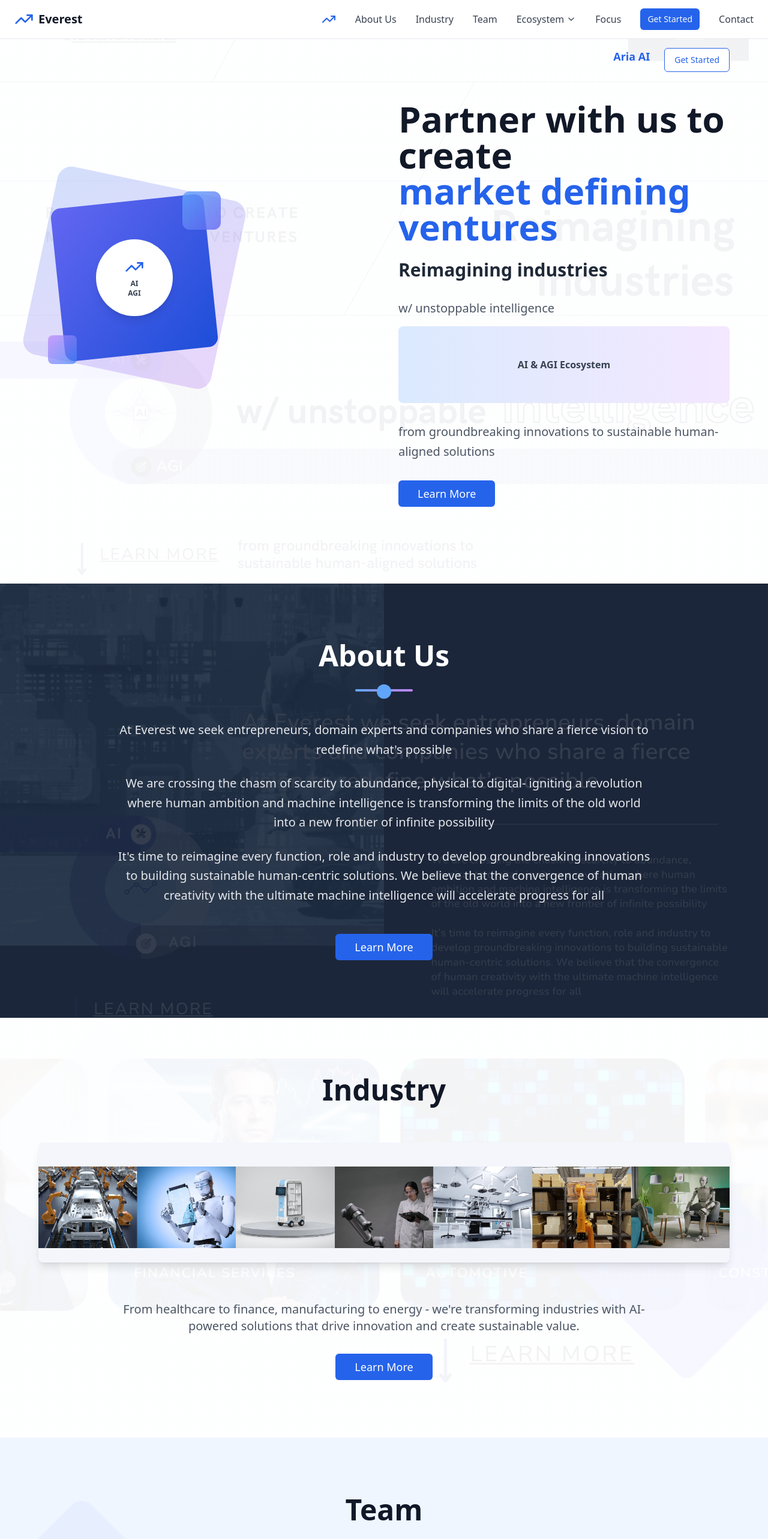
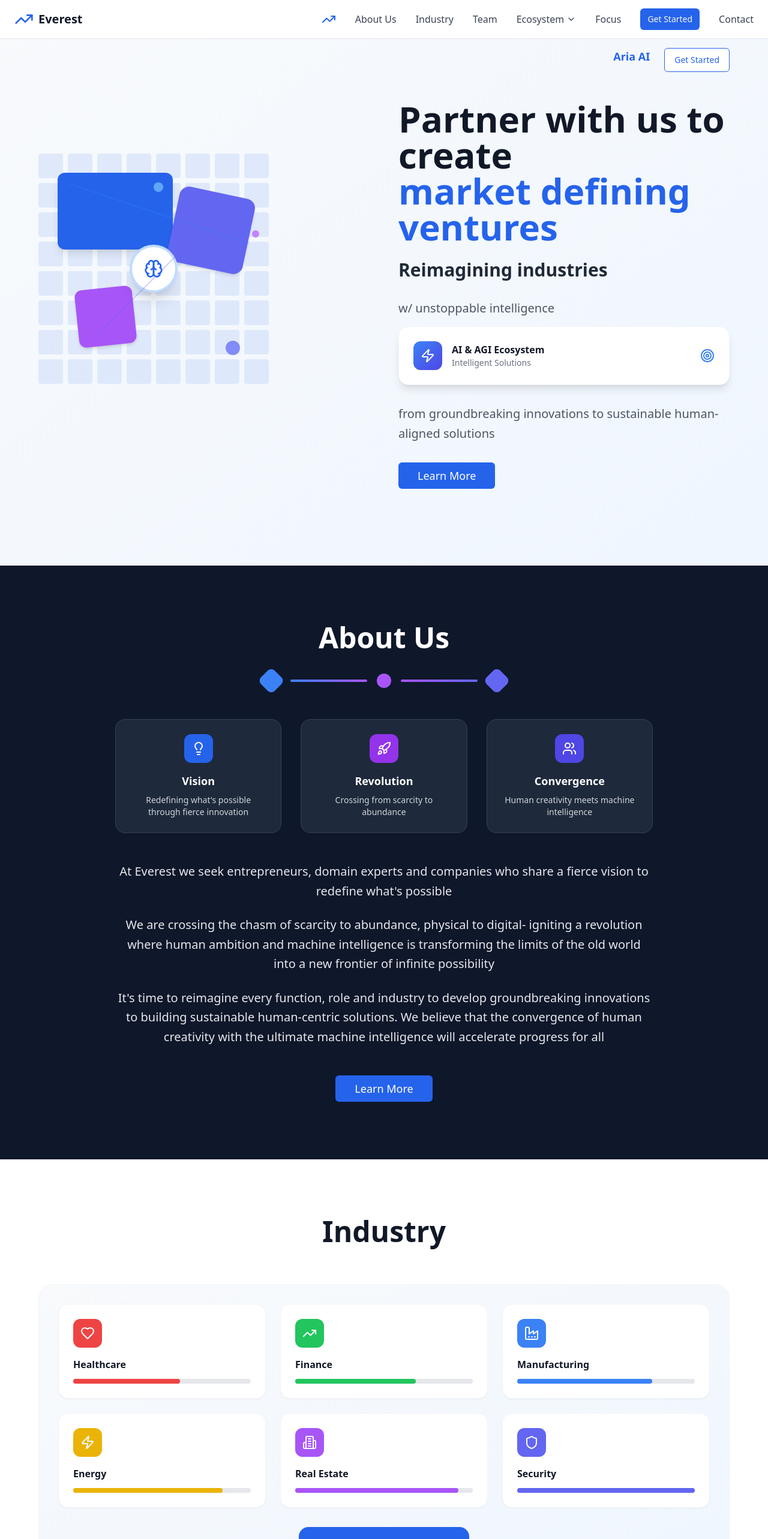
Before and after one commit to Nick-Rage/everest-reborn-web, a React (Vite) app: page / in a window 1280 px wide. Shown: the top 2566 px of the page at 60% size. Built offline with nearby package versions, Linux system fonts and the light colour scheme.

Commit message:
Refactor: Apply provided website graphics
Update website graphics to match the provided images.

```diff
--- a/src/components/About.tsx
+++ b/src/components/About.tsx
@@ -1,5 +1,6 @@
 
 import { Button } from "@/components/ui/button";
+import { Lightbulb, Rocket, Users } from "lucide-react";
 
 const About = () => {
   const scrollToNext = () => {
@@ -10,27 +11,51 @@ const About = () => {
   };
 
   return (
-    <section
-      id="about"
-      className="py-24 relative overflow-hidden"
-      style={{
-        backgroundImage: `linear-gradient(rgba(30, 41, 59, 0.9), rgba(30, 41, 59, 0.9)), url('/lovable-uploads/84170f83-a8ee-4d95-bfb2-4fa1ae61f1ee.png')`,
-        backgroundSize: 'cover',
-        backgroundPosition: 'center',
-        backgroundRepeat: 'no-repeat'
-      }}
-    >
+    <section id="about" className="py-24 bg-slate-900 relative overflow-hidden">
       <div className="container mx-auto px-6 relative z-10">
         <div className="max-w-4xl mx-auto text-center">
           <h2 className="text-4xl md:text-5xl font-bold text-white mb-8">
             About Us
           </h2>
 
-          {/* Visual separator with geometric design */}
+          {/* Modern visual separator */}
           <div className="flex justify-center mb-12">
             <div className="relative">
-              <div className="w-24 h-1 bg-gradient-to-r from-blue-400 to-purple-400 rounded-full"></div>
-              <div className="absolute -top-2 left-1/2 transform -translate-x-1/2 w-6 h-6 bg-blue-400 rounded-full"></div>
+              {/* Modern geometric separator */}
+              <div className="flex items-center gap-4">
+                <div className="w-8 h-8 bg-blue-500 rounded-lg transform rotate-45"></div>
+                <div className="w-32 h-1 bg-gradient-to-r from-blue-500 to-purple-500 rounded-full"></div>
+                <div className="w-6 h-6 bg-purple-500 rounded-full"></div>
+                <div className="w-32 h-1 bg-gradient-to-r from-purple-500 to-indigo-500 rounded-full"></div>
+                <div className="w-8 h-8 bg-indigo-500 rounded-lg transform rotate-45"></div>
+              </div>
+            </div>
+          </div>
+
+          {/* Visual cards for key concepts */}
+          <div className="grid grid-cols-1 md:grid-cols-3 gap-8 mb-12">
+            <div className="bg-slate-800 rounded-2xl p-6 border border-slate-700">
+              <div className="w-12 h-12 bg-blue-600 rounded-xl flex items-center justify-center mx-auto mb-4">
+                <Lightbulb className="w-6 h-6 text-white" />
+              </div>
+              <h3 className="text-lg font-semibold text-white mb-2">Vision</h3>
+              <p className="text-gray-300 text-sm">Redefining what's possible through fierce innovation</p>
+            </div>
+
+            <div className="bg-slate-800 rounded-2xl p-6 border border-slate-700">
+              <div className="w-12 h-12 bg-purple-600 rounded-xl flex items-center justify-center mx-auto mb-4">
+                <Rocket className="w-6 h-6 text-white" />
+              </div>
+              <h3 className="text-lg font-semibold text-white mb-2">Revolution</h3>
+              <p className="text-gray-300 text-sm">Crossing from scarcity to abundance</p>
+            </div>
+
+            <div className="bg-slate-800 rounded-2xl p-6 border border-slate-700">
+              <div className="w-12 h-12 bg-indigo-600 rounded-xl flex items-center justify-center mx-auto mb-4">
+                <Users className="w-6 h-6 text-white" />
+              </div>
+              <h3 className="text-lg font-semibold text-white mb-2">Convergence</h3>
+              <p className="text-gray-300 text-sm">Human creativity meets machine intelligence</p>
             </div>
           </div>
 
--- a/src/components/GetStarted.tsx
+++ b/src/components/GetStarted.tsx
@@ -1,31 +1,58 @@
 
 import { Button } from "@/components/ui/button";
+import { ArrowRight, Sparkles } from "lucide-react";
 
 const GetStarted = () => {
   return (
-    <section
-      id="get-started"
-      className="py-24 relative overflow-hidden"
+    <section id="get-started" className="py-24 bg-slate-900 relative overflow-hidden">
+      {/* Background pattern */}
+      <div className="absolute inset-0 opacity-10">
+        <div className="absolute top-0 left-0 w-full h-full">
+          {Array.from({ length: 50 }).map((_, i) => (
+            <div
+              key={i}
+              className="absolute bg-blue-400 rounded-full"
               style={{
-        backgroundImage: `linear-gradient(rgba(30, 41, 59, 0.9), rgba(30, 41, 59, 0.9)), url('/lovable-uploads/70d16298-2fb1-4e8f-9ed3-373c733aedc7.png')`,
-        backgroundSize: 'cover',
-        backgroundPosition: 'center',
-        backgroundRepeat: 'no-repeat'
+                width: Math.random() * 4 + 2 + 'px',
+                height: Math.random() * 4 + 2 + 'px',
+                left: Math.random() * 100 + '%',
+                top: Math.random() * 100 + '%',
+                animationDelay: Math.random() * 3 + 's'
               }}
-    >
-      <div className="container mx-auto px-6">
+            />
+          ))}
+        </div>
+      </div>
+
+      <div className="container mx-auto px-6 relative z-10">
         <div className="max-w-6xl mx-auto">
-          <h2 className="text-4xl md:text-5xl font-bold text-white text-center mb-16">
+          <div className="text-center">
+            <div className="inline-flex items-center gap-2 bg-blue-600/20 backdrop-blur-sm rounded-full px-6 py-3 mb-8">
+              <Sparkles className="w-5 h-5 text-blue-400" />
+              <span className="text-blue-400 font-medium">Ready to Transform?</span>
+            </div>
+
+            <h2 className="text-4xl md:text-5xl font-bold text-white text-center mb-8">
               Get Started
             </h2>
 
-          <div className="text-center">
+            <p className="text-xl text-gray-300 mb-12 max-w-2xl mx-auto">
+              Join us in building the future of AI-powered ventures. Let's create something extraordinary together.
+            </p>
+
+            <div className="flex flex-col sm:flex-row gap-4 justify-center items-center">
               <Button
                 size="lg"
-              className="bg-blue-600 hover:bg-blue-700 text-white px-8 py-4 text-lg"
+                className="bg-blue-600 hover:bg-blue-700 text-white px-8 py-4 text-lg group"
               >
                 Talk with our team
+                <ArrowRight className="ml-2 w-5 h-5 group-hover:translate-x-1 transition-transform" />
               </Button>
+
+              <div className="text-gray-400 text-sm">
+                Schedule a consultation call
+              </div>
+            </div>
           </div>
         </div>
       </div>
--- a/src/components/Hero.tsx
+++ b/src/components/Hero.tsx
@@ -1,6 +1,6 @@
 
 import { Button } from "@/components/ui/button";
-import { TrendingUp } from "lucide-react";
+import { TrendingUp, Brain, Zap, Target } from "lucide-react";
 
 const Hero = () => {
   const scrollToNext = () => {
@@ -15,39 +15,46 @@ const Hero = () => {
   };
 
   return (
-    <section
-      className="relative pt-20 pb-32 overflow-hidden"
-      style={{
-        backgroundImage: `linear-gradient(rgba(255, 255, 255, 0.95), rgba(255, 255, 255, 0.95)), url('/lovable-uploads/0b0d02be-a3d5-4cce-a39a-7510103757b0.png')`,
-        backgroundSize: 'cover',
-        backgroundPosition: 'center',
-        backgroundRepeat: 'no-repeat'
-      }}
-    >
+    <section className="relative pt-20 pb-32 overflow-hidden bg-gradient-to-br from-slate-50 to-blue-50">
       <div className="container mx-auto px-6 relative z-10">
         <div className="max-w-6xl mx-auto">
           <div className="grid grid-cols-1 lg:grid-cols-2 gap-12 items-center">
-            {/* Left Content - AI/AGI Visual */}
+            {/* Left Content - Modern AI/AGI Visual */}
             <div className="flex justify-center lg:justify-start">
-              <div className="relative">
-                {/* Modern AI/AGI composition inspired by the uploaded design */}
-                <div className="relative w-80 h-80">
-                  {/* Background geometric shapes */}
-                  <div className="absolute inset-0 bg-gradient-to-br from-blue-600 to-purple-600 transform rotate-12 rounded-3xl opacity-20"></div>
-                  <div className="absolute top-8 left-8 w-64 h-64 bg-gradient-to-br from-indigo-500 to-blue-700 transform -rotate-6 rounded-2xl"></div>
+              <div className="relative w-96 h-96">
+                {/* Background grid pattern */}
+                <div className="absolute inset-0 opacity-10">
+                  <div className="grid grid-cols-8 gap-2 h-full">
+                    {Array.from({ length: 64 }).map((_, i) => (
+                      <div key={i} className="bg-blue-600 rounded-sm"></div>
+                    ))}
+                  </div>
+                </div>
 
-                  {/* Central AI circle with unstoppable intelligence theme */}
-                  <div className="absolute top-1/2 left-1/2 transform -translate-x-1/2 -translate-y-1/2 w-32 h-32 bg-white rounded-full shadow-lg flex items-center justify-center">
-                    <div className="text-center">
-                      <TrendingUp className="w-8 h-8 text-blue-600 mx-auto mb-1" />
-                      <div className="text-xs font-bold text-gray-700">AI</div>
-                      <div className="text-xs font-bold text-gray-700">AGI</div>
-                    </div>
+                {/* Main geometric composition */}
+                <div className="absolute inset-0">
+                  {/* Large blue rectangle */}
+                  <div className="absolute top-8 left-8 w-48 h-32 bg-blue-600 rounded-xl shadow-lg"></div>
+
+                  {/* Smaller overlapping shapes */}
+                  <div className="absolute top-16 right-8 w-32 h-32 bg-indigo-500 rounded-2xl shadow-md transform rotate-12"></div>
+                  <div className="absolute bottom-16 left-16 w-24 h-24 bg-purple-500 rounded-xl shadow-md transform -rotate-6"></div>
+
+                  {/* Central AI hub */}
+                  <div className="absolute top-1/2 left-1/2 transform -translate-x-1/2 -translate-y-1/2 w-20 h-20 bg-white rounded-full shadow-xl flex items-center justify-center border-4 border-blue-200">
+                    <Brain className="w-8 h-8 text-blue-600" />
                   </div>
 
-                  {/* Floating elements */}
-                  <div className="absolute top-4 right-4 w-16 h-16 bg-gradient-to-br from-blue-400 to-indigo-500 rounded-xl opacity-80"></div>
-                  <div className="absolute bottom-4 left-4 w-12 h-12 bg-gradient-to-br from-purple-400 to-blue-500 rounded-lg opacity-70"></div>
+                  {/* Floating connection nodes */}
+                  <div className="absolute top-12 left-1/2 w-4 h-4 bg-blue-400 rounded-full"></div>
+                  <div className="absolute bottom-12 right-12 w-6 h-6 bg-indigo-400 rounded-full"></div>
+                  <div className="absolute top-1/3 right-4 w-3 h-3 bg-purple-400 rounded-full"></div>
+
+                  {/* Connection lines */}
+                  <svg className="absolute inset-0 w-full h-full" viewBox="0 0 384 384">
+                    <path d="M50 50 Q200 100 350 150" stroke="#3B82F6" strokeWidth="2" fill="none" opacity="0.3"/>
+                    <path d="M100 300 Q200 200 300 100" stroke="#6366F1" strokeWidth="2" fill="none" opacity="0.3"/>
+                  </svg>
                 </div>
               </div>
             </div>
@@ -82,9 +89,19 @@ const Hero = () => {
 
                 <div className="mb-8">
                   <div className="text-xl text-gray-600 mb-4">w/ unstoppable intelligence</div>
-                  <div className="relative w-full h-32 bg-gradient-to-r from-blue-100 to-purple-100 rounded-lg overflow-hidden">
-                    <div className="absolute inset-0 flex items-center justify-center">
-                      <span className="text-gray-700 font-semibold">AI & AGI Ecosystem</span>
+                  {/* Modern card design */}
+                  <div className="relative bg-white rounded-2xl p-6 shadow-lg border border-gray-100">
+                    <div className="flex items-center justify-between">
+                      <div className="flex items-center gap-4">
+                        <div className="w-12 h-12 bg-gradient-to-br from-blue-500 to-indigo-600 rounded-xl flex items-center justify-center">
+                          <Zap className="w-6 h-6 text-white" />
+                        </div>
+                        <div>
+                          <div className="font-semibold text-gray-900">AI & AGI Ecosystem</div>
+                          <div className="text-sm text-gray-500">Intelligent Solutions</div>
+                        </div>
+                      </div>
+                      <Target className="w-6 h-6 text-blue-500" />
                     </div>
                   </div>
                 </div>
--- a/src/components/Industry.tsx
+++ b/src/components/Industry.tsx
@@ -1,5 +1,6 @@
 
 import { Button } from "@/components/ui/button";
+import { Heart, Building2, Factory, Zap, TrendingUp, Shield } from "lucide-react";
 
 const Industry = () => {
   const scrollToNext = () => {
@@ -9,30 +10,48 @@ const Industry = () => {
     }
   };
 
+  const industries = [
+    { name: "Healthcare", icon: Heart, color: "bg-red-500" },
+    { name: "Finance", icon: TrendingUp, color: "bg-green-500" },
+    { name: "Manufacturing", icon: Factory, color: "bg-blue-500" },
+    { name: "Energy", icon: Zap, color: "bg-yellow-500" },
+    { name: "Real Estate", icon: Building2, color: "bg-purple-500" },
+    { name: "Security", icon: Shield, color: "bg-indigo-500" },
+  ];
+
   return (
-    <section
-      id="industry"
-      className="py-24 relative overflow-hidden"
-      style={{
-        backgroundImage: `linear-gradient(rgba(255, 255, 255, 0.95), rgba(255, 255, 255, 0.95)), url('/lovable-uploads/72f76314-50c6-4034-9ea0-1a0f80cff8c6.png')`,
-        backgroundSize: 'cover',
-        backgroundPosition: 'center',
-        backgroundRepeat: 'no-repeat'
-      }}
-    >
+    <section id="industry" className="py-24 bg-white relative overflow-hidden">
       <div className="container mx-auto px-6">
         <div className="max-w-6xl mx-auto">
           <h2 className="text-4xl md:text-5xl font-bold text-gray-900 text-center mb-16">
             Industry
           </h2>
 
-          {/* Use the industry strip image */}
+          {/* Modern industry visualization */}
           <div className="mb-16">
-            <img
-              src="/lovable-uploads/927907b3-c391-4b69-8c49-1bb7688815af.png"
-              alt="Industry Applications"
-              className="w-full rounded-lg shadow-lg"
-            />
+            <div className="bg-gradient-to-br from-slate-50 to-blue-50 rounded-3xl p-8 border border-gray-100">
+              {/* Industry grid */}
+              <div className="grid grid-cols-2 md:grid-cols-3 gap-6 mb-8">
+                {industries.map((industry, index) => (
+                  <div key={index} className="bg-white rounded-2xl p-6 shadow-sm border border-gray-100 hover:shadow-md transition-shadow">
+                    <div className={`w-12 h-12 ${industry.color} rounded-xl flex items-center justify-center mb-4`}>
+                      <industry.icon className="w-6 h-6 text-white" />
+                    </div>
+                    <h3 className="font-semibold text-gray-900">{industry.name}</h3>
+                    <div className="w-full bg-gray-200 rounded-full h-2 mt-3">
+                      <div className={`${industry.color} h-2 rounded-full`} style={{width: `${60 + (index * 8)}%`}}></div>
+                    </div>
+                  </div>
+                ))}
+              </div>
+
+              {/* Central connection hub */}
+              <div className="flex justify-center">
+                <div className="bg-blue-600 rounded-2xl px-8 py-4 text-white font-semibold shadow-lg">
+                  AI-Powered Transformation
+                </div>
+              </div>
+            </div>
           </div>
 
           <div className="text-center mb-8">
```
Also changed, not shown: src/components/Focus.tsx (+40 -10 lines), src/components/Team.tsx (+36 -15 lines). Lines whose indentation alone changed are shown as unchanged.
